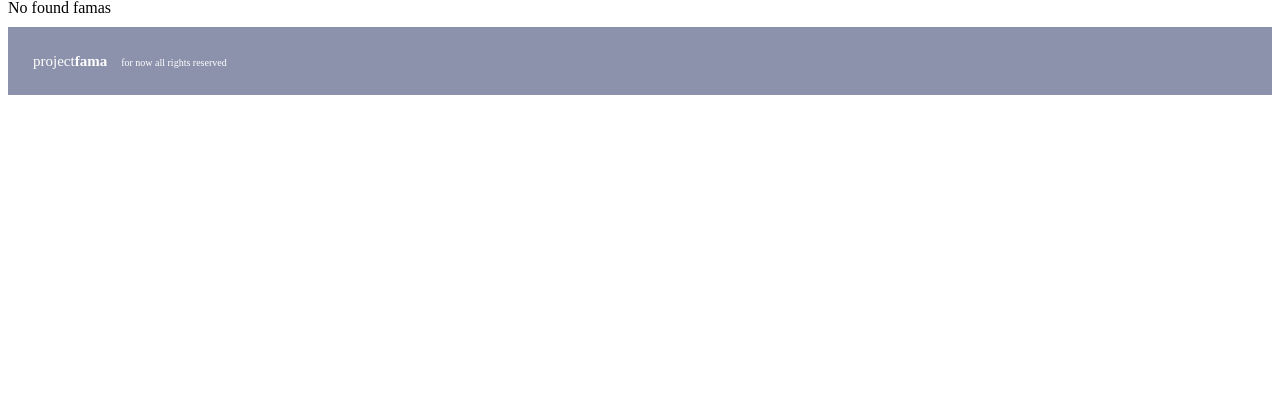
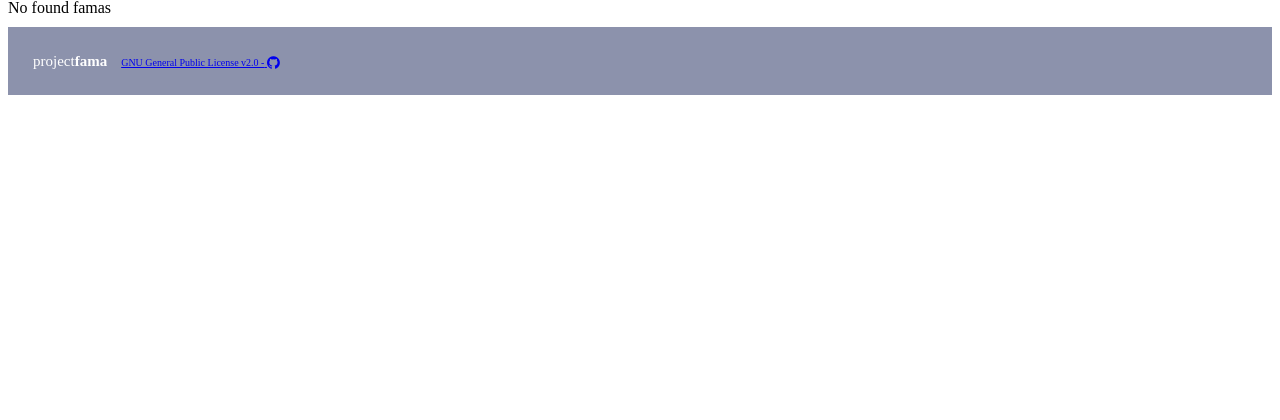
Before and after one commit to bigent/projectfama, a Django app: a page that uses templates/base.html in a window 1280 px wide. Shown: the part 199-619 px from the top of the page. Run offline with Django 3.2, Linux system fonts and the light colour scheme; data that the repository does not hold is empty; some libraries are stand-ins or nearby versions.

Commit message:
License edit

```diff
--- a/templates/base.html
+++ b/templates/base.html
@@ -100,7 +100,11 @@
             <div id="bottom-box">
         {% endif %}
             <div id="logo-text">project<strong style="font-weight: 900">fama</strong></div>
-            <div id="copyright">for now all rights reserved</div>
+            <div id="copyright"><a href="https://www.gnu.org/licenses/gpl-2.0.html">GNU General Public License v2.0 -</a>
+                <a href="https://github.com/bigent/projectfama">
+                    <i style="font-size: 15px;position: relative;top: 2px" class="fa fa-github"></i>
+                </a>
+            </div>
         </div>
     </div>
 </div>
--- a/templates/welcome.html
+++ b/templates/welcome.html
@@ -66,6 +66,7 @@
         <div id="slogan">everywhere, every news</div>
 
         <div id="right">
+            <a class="link" href="https://github.com/bigent/projectfama"><i class="fa fa-github"></i></a>
             <a class="link" href="{% url 'browse' %}">browse</a>
             <a class="link" href="{% url 'login' %}">log in</a>
             <a class="link" href="{% url 'register' %}">register</a>
```
Lines whose indentation alone changed are shown as unchanged.
